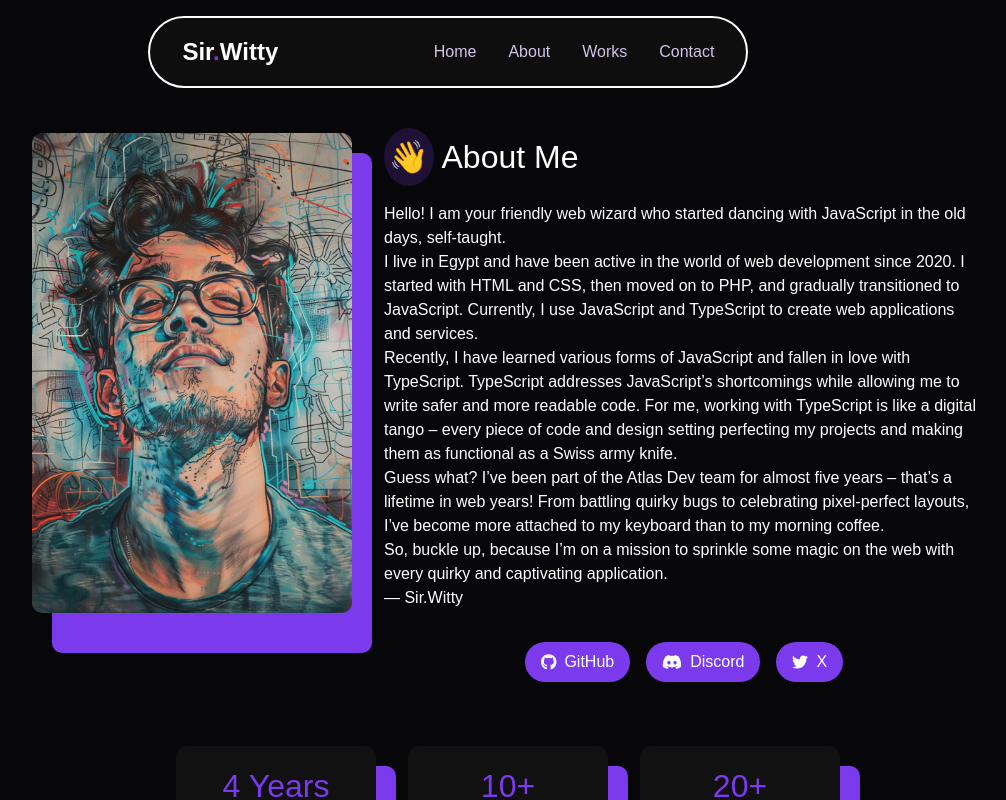
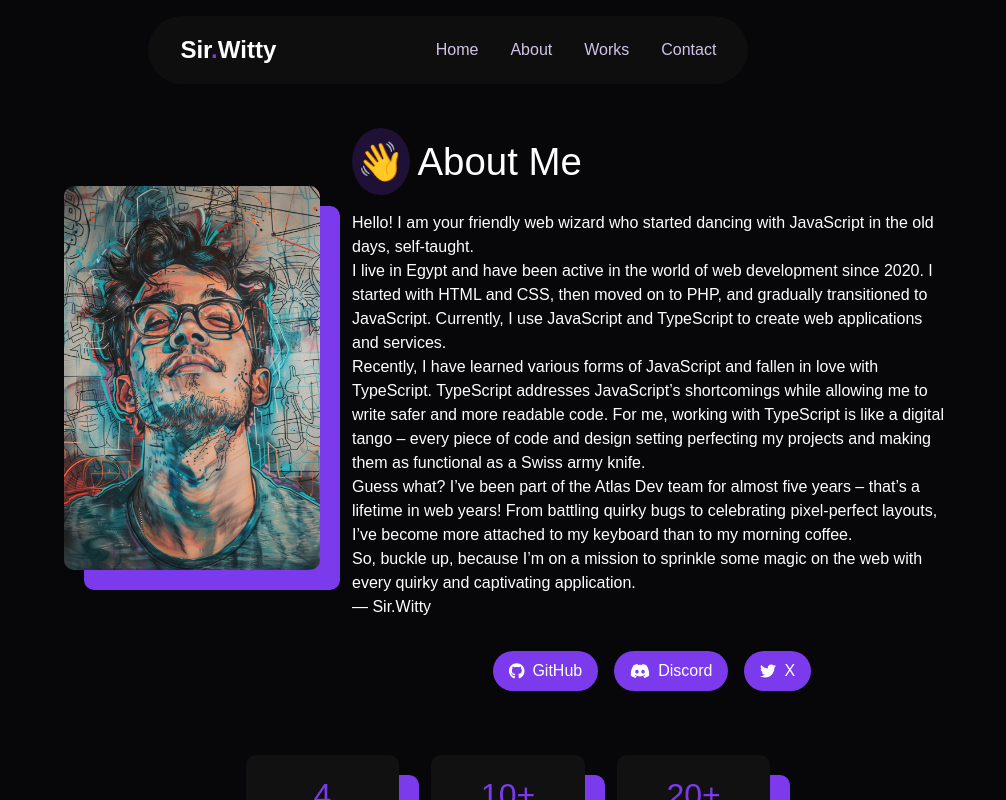
Before and after one commit to SrWitty/Portfolio-Website-V4, a React (Create React App) app: page /about in a window 1280 px wide. Shown: the whole page, without its empty margins (132-1138 px from the left). Built offline with nearby package versions, Linux system fonts and the light colour scheme.

Commit message:
UploadFiles

```diff
--- a/src/Pages/About.jsx
+++ b/src/Pages/About.jsx
@@ -44,12 +44,12 @@ const AboutContainer = styled.div`
   flex-direction: column;
   align-items: center;
   justify-content: center;
-  padding: 4rem;
+  padding: 4rem 10%;
   background-color: #070608;
   color: #ffffff;
 
   @media (max-width: 768px) {
-    padding: 6rem;
+    padding: 2rem 5%;
   }
 `;
 
@@ -59,6 +59,7 @@ const TopContainer = styled.div`
   align-items: center;
   justify-content: center;
   margin-bottom: 2rem;
+  width: 100%;
 
   @media (max-width: 768px) {
     flex-direction: column;
@@ -78,20 +79,24 @@ const ImageContainer = styled.div`
 `;
 
 const ProfileImage = styled.img`
-  width: 320px;
+  width: 20vw;
+  max-width: 320px;
   height: auto;
   border-radius: 10px;
   position: relative;
   z-index: 2;
 
   @media (max-width: 768px) {
-    width: 240px;
+    width: 60vw;
+    max-width: 240px;
   }
 `;
 
 const ImageBackground = styled.div`
-  width: 320px;
-  height: 500px;
+  width: 20vw;
+  max-width: 320px;
+  height: 30vw;
+  max-height: 500px;
   background-color: #7c3aed;
   position: absolute;
   top: 20px;
@@ -100,8 +105,10 @@ const ImageBackground = styled.div`
   border-radius: 10px;
 
   @media (max-width: 768px) {
-    width: 240px;
-    height: 360px;
+    width: 60vw;
+    max-width: 240px;
+    height: 90vw;
+    max-height: 360px;
   }
 `;
 
@@ -114,7 +121,7 @@ const InfoContainer = styled.div`
 `;
 
 const Title = styled.h2`
-  font-size: 2rem;
+  font-size: 3vw;
   margin-top: 4rem;
   margin-bottom: 1rem;
   color: #ffffff;
@@ -201,8 +208,10 @@ const StatCard = styled.div`
   border-radius: 10px;
   text-align: center;
   position: relative;
-  width: 200px;
-  height: 100px;
+  width: 12vw;
+  max-width: 200px;
+  height: 6vw;
+  max-height: 100px;
   z-index: 2;
 
   @media (max-width: 768px) {
@@ -211,8 +220,10 @@ const StatCard = styled.div`
 `;
 
 const StatDecoration = styled.div`
-  width: 200px;
-  height: 100px;
+  width: 12vw;
+  max-width: 200px;
+  height: 6vw;
+  max-height: 100px;
   background-color: #7c3aed;
   position: absolute;
   top: 20px;
@@ -232,7 +243,7 @@ const StatNumber = styled.h3`
 `;
 
 const StatText = styled.p`
-  font-size: 0.9rem;
+  font-size: 0.8rem;
   color: #888888;
   margin: 0;
 `;
@@ -240,7 +251,6 @@ const StatText = styled.p`
 const TechnologiesContainer = styled.div`
   margin-top: 4rem;
   text-align: center;
-
 
   @media (max-width: 768px) {
     margin-top: 2rem;
@@ -275,7 +285,7 @@ const Tab = styled.button`
   }
 
   @media (max-width: 768px) {
-    font-size: .7rem;
+    font-size: 0.7rem;
     margin: 0 0.5rem;
   }
 `;
@@ -328,8 +338,8 @@ const About = () => {
   });
 
   const markdownDescription = `
- #
- Hello! I am your friendly web wizard who started dancing with JavaScript in the old days, self-taught.
+
+  Hello! I am your friendly web wizard who started dancing with JavaScript in the old days, self-taught.
 
   I live in Egypt and have been active in the world of web development since 2020. I started with HTML and CSS, then moved on to PHP, and gradually transitioned to JavaScript. Currently, I use JavaScript and TypeScript to create web applications and services.
 
@@ -340,8 +350,9 @@ const About = () => {
   So, buckle up, because I’m on a mission to sprinkle some magic on the web with every quirky and captivating application.
 
   — Sir.Witty
-  ##
+
   `;
+
 
   return (
     <AboutContainer>
@@ -368,21 +379,21 @@ const About = () => {
           <StatDecoration />
           <StatCard>
             <StatNumber>4 Years</StatNumber>
-            <StatText>Experience</StatText>
+            <StatText><b>Experience</b></StatText>
           </StatCard>
         </StatCardWrapper>
         <StatCardWrapper>
           <StatDecoration />
           <StatCard>
             <StatNumber>10+</StatNumber>
-            <StatText>Completed Projects</StatText>
+            <StatText><b>Completed Projects</b></StatText>
           </StatCard>
         </StatCardWrapper>
         <StatCardWrapper>
           <StatDecoration />
           <StatCard>
             <StatNumber>20+</StatNumber>
-            <StatText>Clients</StatText>
+            <StatText><b>Clients</b></StatText>
           </StatCard>
         </StatCardWrapper>
       </StatsContainer>
--- a/src/Pages/Contact.jsx
+++ b/src/Pages/Contact.jsx
@@ -11,8 +11,20 @@ const ContactContainer = styled.div`
   text-align: center;
   color: #fff;
 
+  @media (max-width: 1920px) {
+    padding: 7rem 5rem;
+  }
+
+  @media (max-width: 1440px) {
+    padding: 6rem 4rem;
+  }
+
+  @media (max-width: 1024px) {
+    padding: 5rem 3rem;
+  }
+
   @media (max-width: 768px) {
-    padding: 5rem 1rem;
+    padding: 5rem 2rem;
   }
 
   @media (max-width: 480px) {
@@ -25,12 +37,20 @@ const Title = styled.h2`
   margin-bottom: 2rem;
   color: #a855f7;
 
-  @media (max-width: 768px) {
+  @media (max-width: 1440px) {
     font-size: 2.5rem;
   }
 
+  @media (max-width: 1024px) {
+    font-size: 2.5rem;
+  }
+
+  @media (max-width: 768px) {
+    font-size: 2rem;
+  }
+
   @media (max-width: 480px) {
-    font-size: 2rem;
+    font-size: 1.75rem;
   }
 `;
 
@@ -41,8 +61,20 @@ const ContactForm = styled.form`
   max-width: 800px;
   margin: 0 auto;
 
+  @media (max-width: 1920px) {
+    max-width: 1000px;
+  }
+
+  @media (max-width: 1440px) {
+    max-width: 900px;
+  }
+
+  @media (max-width: 1024px) {
+    gap: 1rem;
+  }
+
   @media (max-width: 480px) {
-    gap: 1rem;
+    gap: 0.5rem;
   }
 `;
 
@@ -63,6 +95,16 @@ const Input = styled.input`
 
   &:focus {
     background-color: #292929;
+  }
+
+  @media (max-width: 768px) {
+    padding: 0.75rem;
+    font-size: 0.875rem;
+  }
+
+  @media (max-width: 480px) {
+    padding: 0.5rem;
+    font-size: 0.75rem;
   }
 `;
 
@@ -87,6 +129,16 @@ const TextArea = styled.textarea`
   &:focus {
     background-color: #292929;
   }
+
+  @media (max-width: 768px) {
+    padding: 0.75rem;
+    font-size: 0.875rem;
+  }
+
+  @media (max-width: 480px) {
+    padding: 0.5rem;
+    font-size: 0.75rem;
+  }
 `;
 
 const SubmitButton = styled.button`
@@ -106,9 +158,14 @@ const SubmitButton = styled.button`
     background-color: #9333ea;
   }
 
-  @media (max-width: 480px) {
+  @media (max-width: 768px) {
     padding: 0.75rem 1.5rem;
     font-size: 1rem;
+  }
+
+  @media (max-width: 480px) {
+    padding: 0.5rem 1rem;
+    font-size: 0.875rem;
   }
 `;
 
@@ -128,9 +185,14 @@ const DiscordLink = styled.a`
     background-color: #9333ea;
   }
 
+  @media (max-width: 768px) {
+    padding: 0.75rem 1.5rem;
+    font-size: 1rem;
+  }
+
   @media (max-width: 480px) {
-    padding: 0.5rem 1.5rem;
-    font-size: 1rem;
+    padding: 0.5rem 1rem;
+    font-size: 0.875rem;
   }
 `;
 
--- a/src/Pages/Home.jsx
+++ b/src/Pages/Home.jsx
@@ -20,6 +20,14 @@ const HomeContainer = styled.div`
   @media (max-width: 768px) {
     padding: 6rem 3rem;
   }
+
+  @media (max-width: 480px) {
+    padding: 6rem 2rem;
+  }
+
+  @media (min-width: 1920px) {
+    padding: 6rem 10rem;
+  }
 `;
 
 const Title = styled.h1`
@@ -39,6 +47,10 @@ const Title = styled.h1`
   @media (max-width: 480px) {
     font-size: 2rem;
   }
+
+  @media (min-width: 1920px) {
+    font-size: 5rem;
+  }
 `;
 
 const Subtitle = styled.h2`
@@ -52,6 +64,10 @@ const Subtitle = styled.h2`
 
   @media (max-width: 480px) {
     font-size: 1rem;
+  }
+
+  @media (min-width: 1920px) {
+    font-size: 2rem;
   }
 `;
 
@@ -71,6 +87,11 @@ const InfoContainer = styled.div`
     margin-top: 2rem;
     font-size: 0.8rem;
   }
+
+  @media (min-width: 1920px) {
+    margin-top: 6rem;
+    font-size: 1.2rem;
+  }
 `;
 
 const InfoTitle = styled.p`
@@ -86,25 +107,29 @@ const InfoTitle = styled.p`
   @media (max-width: 480px) {
     font-size: 1.2rem;
   }
+
+  @media (min-width: 1920px) {
+    font-size: 2.5rem;
+  }
 `;
 
 const markdownContent = `
-# Technologies used in this website:
-- **Styled-components 6.1.11:** Allows for CSS-in-JS styling, promoting reusable and maintainable styles.
-- **Swiper 11.1.4:** Adds touch-enabled sliders, improving mobile user experience.
-- **Tailwind-merge 2.3.0:** Combines Tailwind CSS classes for optimized styling.
-- **Locomotive Scroll 4.1.4:** Provides a smooth scrolling experience, improving navigation.
-- **Classnames 2.5.1 & clsx 2.1.1:** Simplifies class name manipulation for conditional styling.
-- **Framer Motion 11.2.11 & GSAP 3.12.5:** Powers advanced animations, bringing the site to life.
-- **@tailwindcss/typography 0.5.13:** Ensures responsive and elegant typography across the site.
-- **@portabletext/react 3.1.0:** Provides flexibility in rendering rich text content.
-- **React 18:** A JavaScript library for building user interfaces.
-- **React Router 6:** Declarative routing for React applications.
-- **Webpack 5:** A static module bundler for modern JavaScript applications.
-- **Babel 7:** A JavaScript compiler that helps to write next-generation JavaScript.
-- **ESLint:** A tool for identifying and reporting on patterns found in ECMAScript/JavaScript code.
-- **Prettier:** An opinionated code formatter that supports many languages.
-##
+
+## - **Styled-components 6.1.11:** Allows for CSS-in-JS styling, promoting reusable and maintainable styles.
+## - **Swiper 11.1.4:** Adds touch-enabled sliders, improving mobile user experience.
+## - **Tailwind-merge 2.3.0:** Combines Tailwind CSS classes for optimized styling.
+## - **Locomotive Scroll 4.1.4:** Provides a smooth scrolling experience, improving navigation.
+## - **Classnames 2.5.1 & clsx 2.1.1:** Simplifies class name manipulation for conditional styling.
+## - **Framer Motion 11.2.11 & GSAP 3.12.5:** Powers advanced animations, bringing the site to life.
+## - **@tailwindcss/typography 0.5.13:** Ensures responsive and elegant typography across the site.
+## - **@portabletext/react 3.1.0:** Provides flexibility in rendering rich text content.
+## - **React 18:** A JavaScript library for building user interfaces.
+## - **React Router 6:** Declarative routing for React applications.
+## - **Webpack 5:** A static module bundler for modern JavaScript applications.
+## - **Babel 7:** A JavaScript compiler that helps to write next-generation JavaScript.
+## - **ESLint:** A tool for identifying and reporting on patterns found in ECMAScript/JavaScript code.
+## - **Prettier:** An opinionated code formatter that supports many languages.
+
 `;
 
 const Home = () => {
--- a/src/Pages/Projects.jsx
+++ b/src/Pages/Projects.jsx
@@ -11,22 +11,47 @@ const Container = styled.div`
   padding: 20px;
   background: #070608;
   color: #fff;
+
+  @media (min-width: 1920px) {
+    padding: 40px; // Increase padding for larger screens
+  }
 `;
 
 const Title = styled.h1`
-  font-size: 4rem;
+  font-size: 2.5rem;
   text-align: left;
-  margin-top: 100px;
-  margin-bottom: 50px;
+  margin-top: 50px;
+  margin-bottom: 30px;
   color: #A476FE;
   font-weight: bold;
+
+  @media (min-width: 768px) {
+    font-size: 3rem;
+    margin-top: 80px;
+    margin-bottom: 40px;
+  }
+
+  @media (min-width: 1920px) {
+    font-size: 4rem;
+    margin-top: 100px;
+    margin-bottom: 50px;
+  }
 `;
 
 const Projects = styled(motion.div)`
   display: grid;
-  grid-template-columns: repeat(auto-fit, minmax(400px, 1fr));
-  gap: 30px;
+  grid-template-columns: 1fr;
+  gap: 20px;
   justify-items: center;
+
+  @media (min-width: 768px) {
+    grid-template-columns: repeat(auto-fit, minmax(300px, 1fr));
+  }
+
+  @media (min-width: 1024px) {
+    grid-template-columns: repeat(auto-fit, minmax(400px, 1fr));
+    gap: 30px;
+  }
 `;
 
 const Description = styled(motion.div)`
@@ -48,17 +73,26 @@ const Description = styled(motion.div)`
   h3 {
     margin-bottom: 10px;
     font-size: 1.5rem;
+
+    @media (min-width: 1920px) {
+      font-size: 2rem; // Increase font size for larger screens
+    }
   }
 
   p {
     margin-bottom: 20px;
     text-align: center;
+
+    @media (min-width: 1920px) {
+      font-size: 1.2rem; // Increase font size for larger screens
+    }
   }
 `;
 
 const Project = styled(motion.a)`
   position: relative;
-  width: 400px;
+  width: 100%;
+  max-width: 400px;
   height: 300px;
   overflow: hidden;
   border-radius: 10px;
@@ -73,6 +107,18 @@ const Project = styled(motion.a)`
   &:hover ${Description} {
     opacity: 1;
   }
+
+  @media (min-width: 768px) {
+    max-width: 100%;
+  }
+
+  @media (min-width: 1024px) {
+    max-width: 400px;
+  }
+
+  @media (min-width: 1920px) {
+    height: 400px; // Increase height for larger screens
+  }
 `;
 
 const Image = styled.img`
@@ -84,6 +130,10 @@ const Image = styled.img`
 const Arrow = styled.div`
   font-size: 2rem;
   color: #a369f7;
+
+  @media (min-width: 1920px) {
+    font-size: 2.5rem; // Increase font size for larger screens
+  }
 `;
 
 const projects = [
--- a/src/components/Navbar.jsx
+++ b/src/components/Navbar.jsx
@@ -12,14 +12,13 @@ const NavbarContainer = styled(motion.nav)`
   color: #fff;
   border-radius: 50px;
   position: fixed;
- top: 1rem;
+  top: 1rem;
   right: calc(32% - 10px); /* Adjusted right position */
   transform: translateX(55%);
   max-width: calc(100% - 2rem);
   z-index: 1000;
   transition: padding 0.3s, font-size 0.3s;
   box-shadow: ${(props) => (props.scrolledDown ? '0 4px 8px rgba(0, 0, 0, 0.1)' : 'none')};
-  border: 2px solid #fff;
   margin: 0 auto;
 
   @media (min-width: 768px) {
@@ -27,6 +26,13 @@ const NavbarContainer = styled(motion.nav)`
     transform: translateX(55%);
     width: 50%; /* Adjusted width for larger screens */
     max-width: 600px;
+  }
+
+  @media (min-width: 1920px) {
+    padding: ${(props) => (props.scrolledDown ? '0.5rem 2rem' : '2rem 4rem')};
+    width: 70%;
+    max-width: 1200px;
+    top: 2rem;
   }
 `;
 
@@ -41,6 +47,10 @@ const Logo = styled.div`
 
   @media (max-width: 480px) {
     font-size: ${(props) => (props.scrolledDown ? '1rem' : '1.2rem')};
+  }
+
+  @media (min-width: 1920px) {
+    font-size: ${(props) => (props.scrolledDown ? '1.5rem' : '2rem')};
   }
 `;
 
@@ -62,6 +72,10 @@ const NavLinks = styled.ul`
     padding: 1rem;
     display: ${(props) => (props.isOpen ? 'flex' : 'none')};
   }
+
+  @media (min-width: 1920px) {
+    gap: 2rem;
+  }
 `;
 
 const NavLink = styled.li`
@@ -82,6 +96,11 @@ const NavLink = styled.li`
 
   @media (max-width: 768px) {
     margin: 1rem 0;
+  }
+
+  @media (min-width: 1920px) {
+    font-size: ${(props) => (props.scrolledDown ? '1rem' : '1.2rem')};
+    margin-left: 3rem;
   }
 `;
 
--- a/src/components/OpenSourceProjects.jsx
+++ b/src/components/OpenSourceProjects.jsx
@@ -8,12 +8,21 @@ const ProjectsContainer = styled.div`
   background-color: #070608;
   padding: 2rem 0;
   text-align: center;
+
+  @media (min-width: 1920px) {
+    padding: 4rem 0;
+  }
 `;
 
 const Title = styled.h2`
   font-size: 3rem;
   color: #fff;
   margin-bottom: 2rem;
+
+  @media (min-width: 1920px) {
+    font-size: 4rem;
+    margin-bottom: 3rem;
+  }
 `;
 
 const ProjectsGrid = styled.div`
@@ -21,6 +30,10 @@ const ProjectsGrid = styled.div`
   flex-wrap: wrap;
   justify-content: center;
   gap: 1rem;
+
+  @media (min-width: 1920px) {
+    gap: 2rem;
+  }
 `;
 
 const ProjectCard = styled.a`
@@ -28,7 +41,6 @@ const ProjectCard = styled.a`
   color: #fff;
   border-radius: 8px;
   padding: 1rem;
-  border-radius: 15px;
   width: 300px;
   text-decoration: none;
   transition: background-color 0.3s ease;
@@ -73,16 +85,29 @@ const ProjectCard = styled.a`
     position: relative;
     z-index: 1;
   }
+
+  @media (min-width: 1920px) {
+    width: 350px;
+    padding: 1.5rem;
+  }
 `;
 
 const ProjectTitle = styled.h3`
   font-size: 1.5rem;
   margin-bottom: 0.5rem;
+
+  @media (min-width: 1920px) {
+    font-size: 2rem;
+  }
 `;
 
 const TechStack = styled.p`
   font-size: 0.875rem;
   color: #b39ddb;
+
+  @media (min-width: 1920px) {
+    font-size: 1rem;
+  }
 `;
 
 const ViewProjectsButton = styled.a`
@@ -99,6 +124,12 @@ const ViewProjectsButton = styled.a`
 
   &:hover {
     background-color: #6a2bd9;
+  }
+
+  @media (min-width: 1920px) {
+    margin-top: 3rem;
+    padding: 1.5rem 3rem;
+    font-size: 1.5rem;
   }
 `;
 
```
Also changed, not shown: src/components/Footer.jsx (+17 -0 lines).
